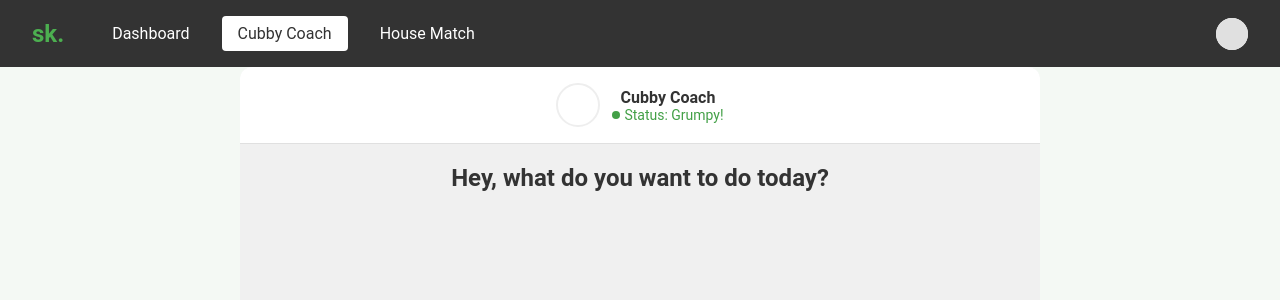
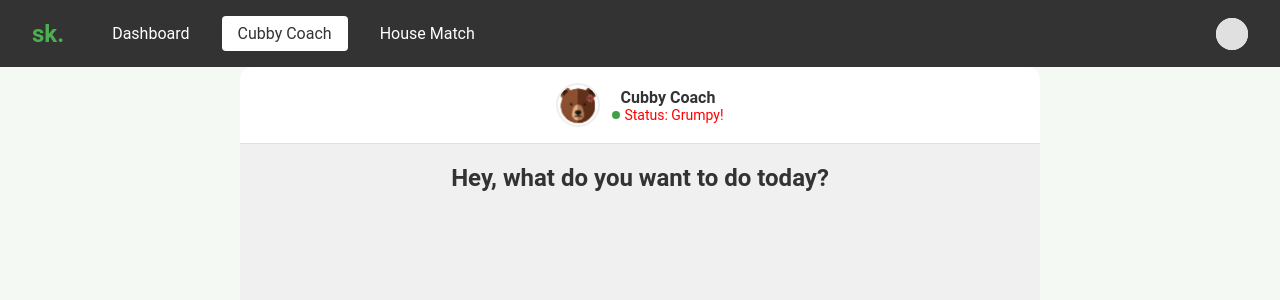
Before and after one commit to collinsbwl/testsite, a React (Create React App) app in the folder smartkart/: page /financeCoach in a window 1280 px wide. Shown: the top 300 px of the page. Built offline with nearby package versions, Linux system fonts and the light colour scheme.

Commit message:
Update financeCoach.js

```diff
--- a/smartkart/src/components/financeCoach.js
+++ b/smartkart/src/components/financeCoach.js
@@ -1,15 +1,67 @@
-import { useState } from 'react';
+import { useState, useEffect} from 'react';
 import '../styles/financeCoach.css';
+import happyImg from '../happy.png';
+import neutralImg from '../neutral.png';
+import angryImg from '../angry.png';
 
 function FinanceCoach() {
+  const [coachStatus, setCoachStatus] = useState('neutral'); // You can set default status
+
+  const statusToImage = {
+    happy: happyImg,
+    neutral: neutralImg,
+    grumpy: angryImg
+  };
+
+  const statusText = {
+    happy: "Happy :)",
+    neutral: "Online",
+    grumpy: "Grumpy!"
+  };
+
+  const statusColors = {
+    happy: "#4CAF50",  // green
+    neutral: "#808080", // grey
+    grumpy: "#FF0000"  // red
+  };
+
+  const getRandomStatus = (currentStatus) => {
+    const states = Object.keys(statusToImage).filter(state => state !== currentStatus);
+    return states[Math.floor(Math.random() * states.length)];
+  };
+
+  useEffect(() => {
+    // Set initial random status
+    getRandomStatus();
+
+    // Change status every 10 seconds
+    const interval = setInterval(() => {
+      setCoachStatus(prevStatus => getRandomStatus(prevStatus));
+    }, 3000);
+
+    // Cleanup interval on component unmount
+    return () => clearInterval(interval);
+  }, []);
+
   return (
     <div className="chat-container">
       <div className="chat-header">
         <div className="coach-info">
-          <div className="coach-avatar"></div>
+        <div
+          className="coach-avatar"
+          style={{
+            '--coach-image': `url(${statusToImage[coachStatus]})`,
+            backgroundImage: `url(${statusToImage[coachStatus]})`,
+          }}
+        ></div>
           <div className="coach-details">
             <h3 className="coach-name">Cubby Coach</h3>
-            <span className="coach-status">Status: Grumpy!</span>
+            <span
+              className="coach-status"
+              style={{ color: statusColors[coachStatus],
+                ['--dot-color']: statusColors[coachStatus]
+               }}
+            > Status: {statusText[coachStatus]}</span>
           </div>
         </div>
       </div>
```
